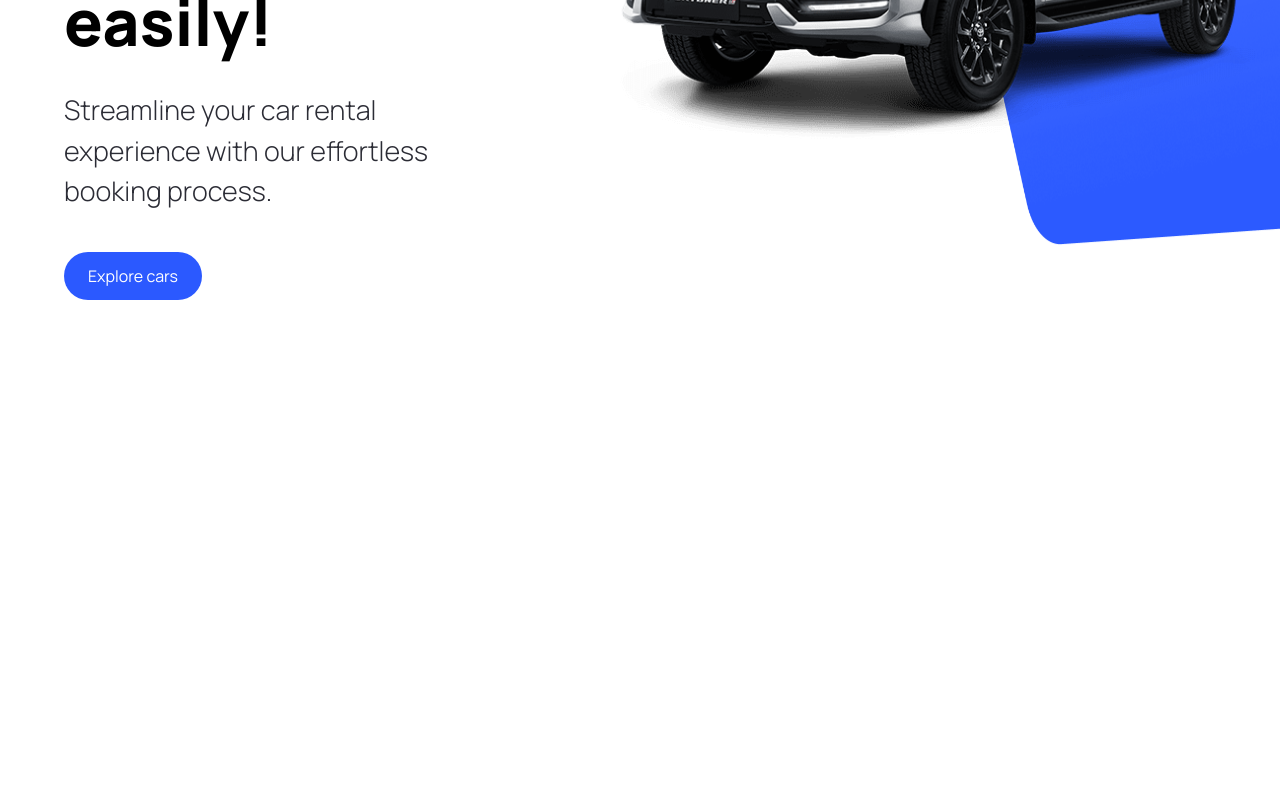
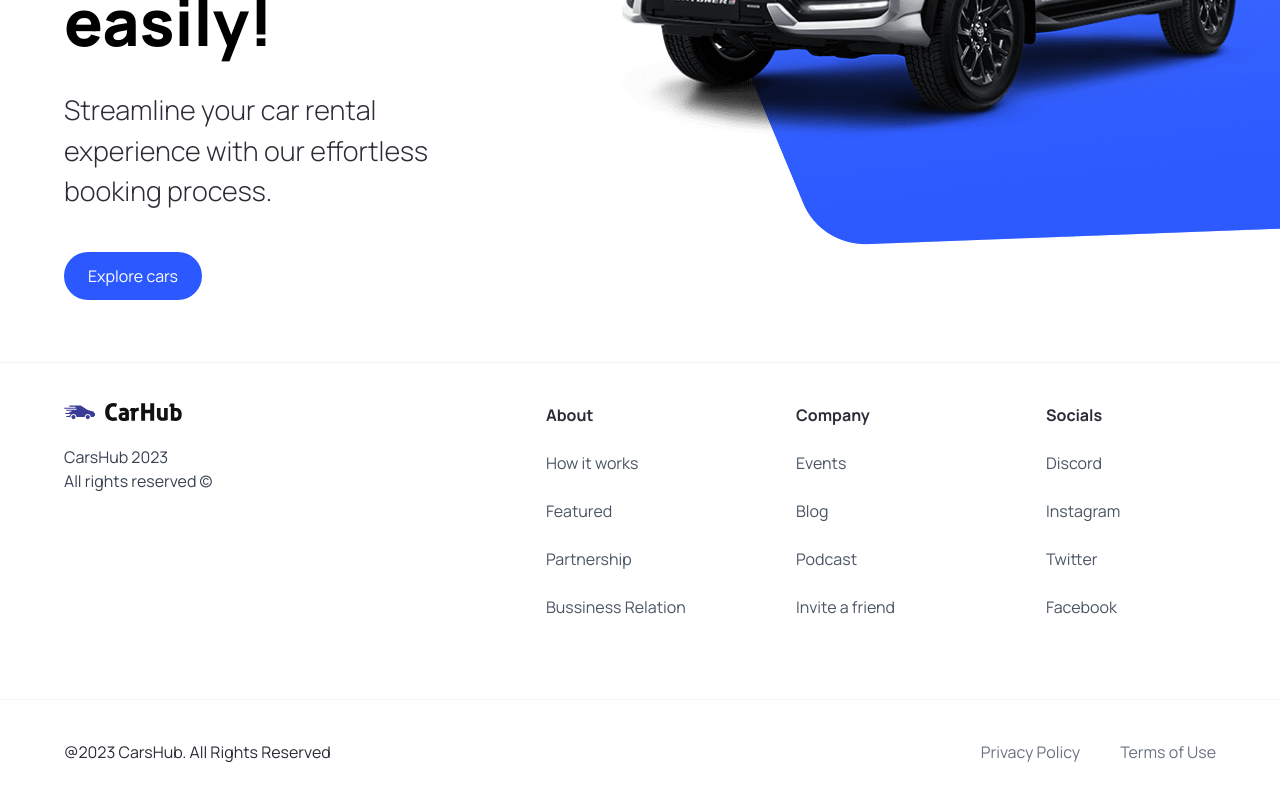
Before and after one commit to shubhamxdd/car_catalouge, a Next.js app: page / in a window 1280 px wide. Shown: the part 458-1258 px from the top of the page. Before the commit the page ends 800 px from the top, so only its background shows below. Built offline with nearby package versions, Linux system fonts and the light colour scheme.

Commit message:
Build footer component

```diff
--- a/app/layout.tsx
+++ b/app/layout.tsx
@@ -1,4 +1,4 @@
-import { Navbar } from "@/components";
+import { Footer, Navbar } from "@/components";
 import "./globals.css";
 import type { Metadata } from "next";
 
@@ -17,6 +17,7 @@
       <body className="relative">
         <Navbar />
         {children}
+        <Footer />
       </body>
     </html>
   );
--- /dev/null
+++ b/components/Footer.tsx
@@ -0,0 +1,53 @@
+import { footerLinks } from "@/constants";
+import Image from "next/image";
+import Link from "next/link";
+
+const Footer = () => {
+  return (
+    <footer className="flex flex-col text-black-100 mt-5 border-t border-gray-100">
+      <div className="flex max-md:flex-col flex-wrap justify-between gap-5 sm:px-16 px-6 py-10">
+        <div className="flex flex-col justify-start items-start gap-6">
+          <Image
+            src="/logo.svg"
+            alt="logo"
+            width={118}
+            height={18}
+            className="object-contain"
+          />
+          <p className="text-base text-gray-700">
+            CarsHub 2023 <br /> All rights reserved &copy;
+          </p>
+        </div>
+        <div className="footer__links">
+          {footerLinks.map((link) => (
+            <div className="footer__link" key={link.title}>
+              <h3 className="font-bold">{link.title}</h3>
+              {link.links.map((item) => (
+                <Link
+                  key={item.title}
+                  href={item.url}
+                  className="text-gray-600"
+                >
+                  {item.title}
+                </Link>
+              ))}
+            </div>
+          ))}
+        </div>
+      </div>
+      <div className="flex justify-between items-center flex-wrap mt-10 border-t border-gray-100 sm:px-16 px-6 py-10">
+        <p>@2023 CarsHub. All Rights Reserved</p>
+        <div className="footer__copyrights-link">
+          <Link href="/" className="text-gray-500">
+            Privacy Policy
+          </Link>
+          <Link href="/" className="text-gray-500">
+            Terms of Use
+          </Link>
+        </div>
+      </div>
+    </footer>
+  );
+};
+
+export default Footer;
--- a/components/Hero.tsx
+++ b/components/Hero.tsx
@@ -30,8 +30,8 @@
             fill
             className="object-contain"
           />
-          <div className="hero__image-overlay" />
         </div>
+        <div className="hero__image-overlay" />
       </div>
     </div>
   );
--- a/components/index.ts
+++ b/components/index.ts
@@ -1,5 +1,6 @@
 import Button from "./Button";
+import Footer from "./Footer";
 import Hero from "./Hero";
 import Navbar from "./Navbar";
 
-export { Hero, Button, Navbar };
+export { Hero, Button, Navbar, Footer };
--- /dev/null
+++ b/constants/index.ts
@@ -0,0 +1,101 @@
+export const manufacturers = [
+  "Acura",
+  "Alfa Romeo",
+  "Aston Martin",
+  "Audi",
+  "Bentley",
+  "BMW",
+  "Buick",
+  "Cadillac",
+  "Chevrolet",
+  "Chrysler",
+  "Citroen",
+  "Dodge",
+  "Ferrari",
+  "Fiat",
+  "Ford",
+  "GMC",
+  "Honda",
+  "Hyundai",
+  "Infiniti",
+  "Jaguar",
+  "Jeep",
+  "Kia",
+  "Lamborghini",
+  "Land Rover",
+  "Lexus",
+  "Lincoln",
+  "Maserati",
+  "Mazda",
+  "McLaren",
+  "Mercedes-Benz",
+  "MINI",
+  "Mitsubishi",
+  "Nissan",
+  "Porsche",
+  "Ram",
+  "Rolls-Royce",
+  "Subaru",
+  "Tesla",
+  "Toyota",
+  "Volkswagen",
+  "Volvo",
+];
+
+export const yearsOfProduction = [
+  { title: "Year", value: "" },
+  { title: "2015", value: "2015" },
+  { title: "2016", value: "2016" },
+  { title: "2017", value: "2017" },
+  { title: "2018", value: "2018" },
+  { title: "2019", value: "2019" },
+  { title: "2020", value: "2020" },
+  { title: "2021", value: "2021" },
+  { title: "2022", value: "2022" },
+  { title: "2023", value: "2023" },
+];
+
+export const fuels = [
+  {
+    title: "Fuel",
+    value: "",
+  },
+  {
+    title: "Gas",
+    value: "Gas",
+  },
+  {
+    title: "Electricity",
+    value: "Electricity",
+  },
+];
+
+export const footerLinks = [
+  {
+    title: "About",
+    links: [
+      { title: "How it works", url: "/" },
+      { title: "Featured", url: "/" },
+      { title: "Partnership", url: "/" },
+      { title: "Bussiness Relation", url: "/" },
+    ],
+  },
+  {
+    title: "Company",
+    links: [
+      { title: "Events", url: "/" },
+      { title: "Blog", url: "/" },
+      { title: "Podcast", url: "/" },
+      { title: "Invite a friend", url: "/" },
+    ],
+  },
+  {
+    title: "Socials",
+    links: [
+      { title: "Discord", url: "/" },
+      { title: "Instagram", url: "/" },
+      { title: "Twitter", url: "/" },
+      { title: "Facebook", url: "/" },
+    ],
+  },
+];
```
